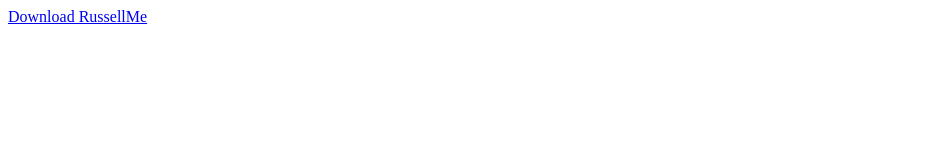
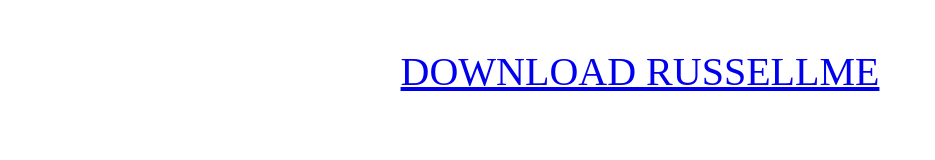
Before and after one commit to baocang/russellme-releases, a plain HTML site: page index.html in a window 1280 px wide. Shown: the whole page, without its empty margins (0-935 px from the left). Drawn offline with Linux system fonts and the light colour scheme.

Commit message:
Rev 0.0.1-4

```diff
--- a/index.html
+++ b/index.html
@@ -6,7 +6,13 @@
   content="width=device-width,minimum-scale=1.0,maximum-scale=1.0,user-scalable=no"
 />
 <a
-  href="itms-services://?action=download-manifest&url=https://raw.githubusercontent.com/baocang/russellme-releases/0.0.1-3/manifest.plist"
+  style="font-size: 40px;
+    display: block;
+    text-align: center;
+    padding: 1em;
+    text-transform: uppercase;
+  "
+  href="itms-services://?action=download-manifest&url=https://raw.githubusercontent.com/baocang/russellme-releases/0.0.1-4/manifest.plist"
 >
   Download RussellMe
 </a>
```
Also changed, not shown: App Thinning Size Report.txt, 18 other files.
